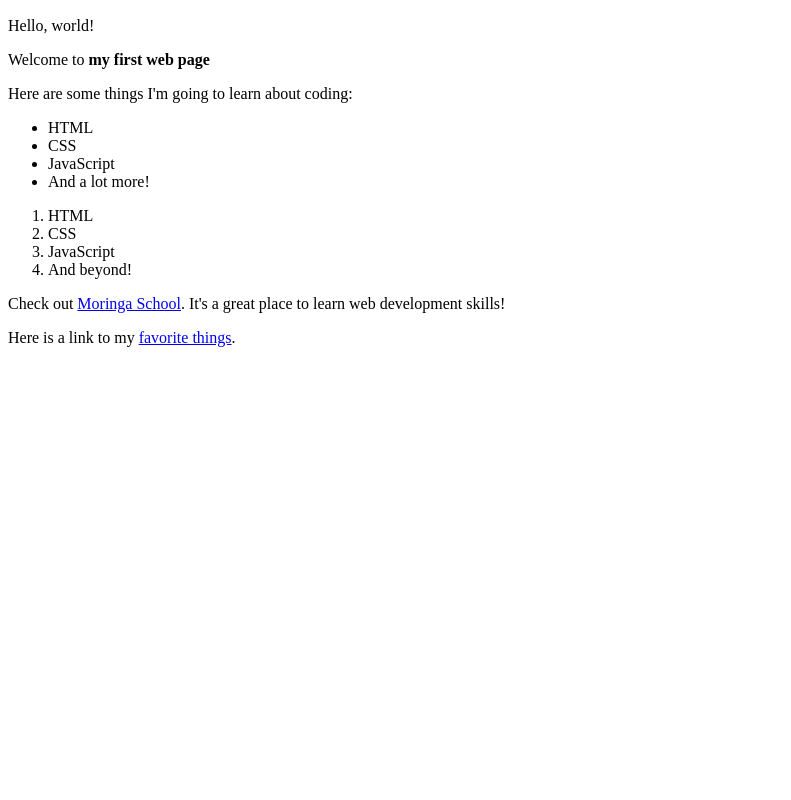
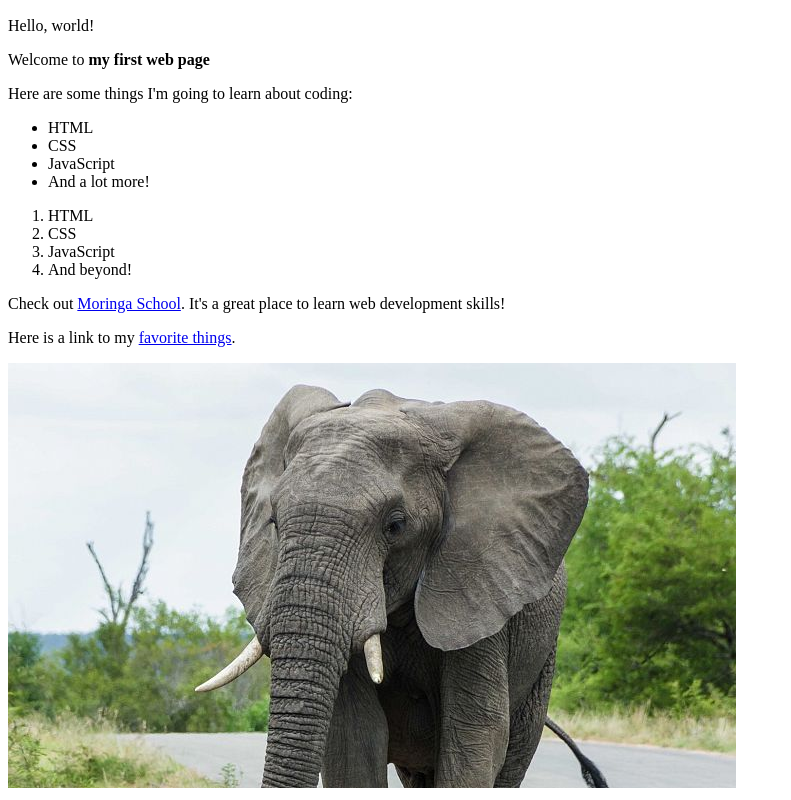
Before and after one commit to fredkheisa/dualproj, a plain HTML site: page my-first-web-page.html in a window 1280 px wide. Shown: the part 110-910 px from the top of the page, without its empty margins (0-791 px from the left). Before the commit the page ends 800 px from the top, so only its background shows below. Drawn offline with Linux system fonts and the light colour scheme.

Commit message:
my-first-web-page.html

```diff
--- a/my-first-web-page.html
+++ b/my-first-web-page.html
@@ -27,4 +27,5 @@
   </body>
   <p>Check out <a href="http://moringaschool.com/">Moringa School</a>. It's a great place to learn web development skills!</p>
   <p>Here is a link to my <a href="my-favourite-things.html">favorite things</a>.</p>
+  <img src="elephant.jpg" alt="A photo of an elephant">
   </html>
```
Also changed, not shown: elephant.jpg (added).
